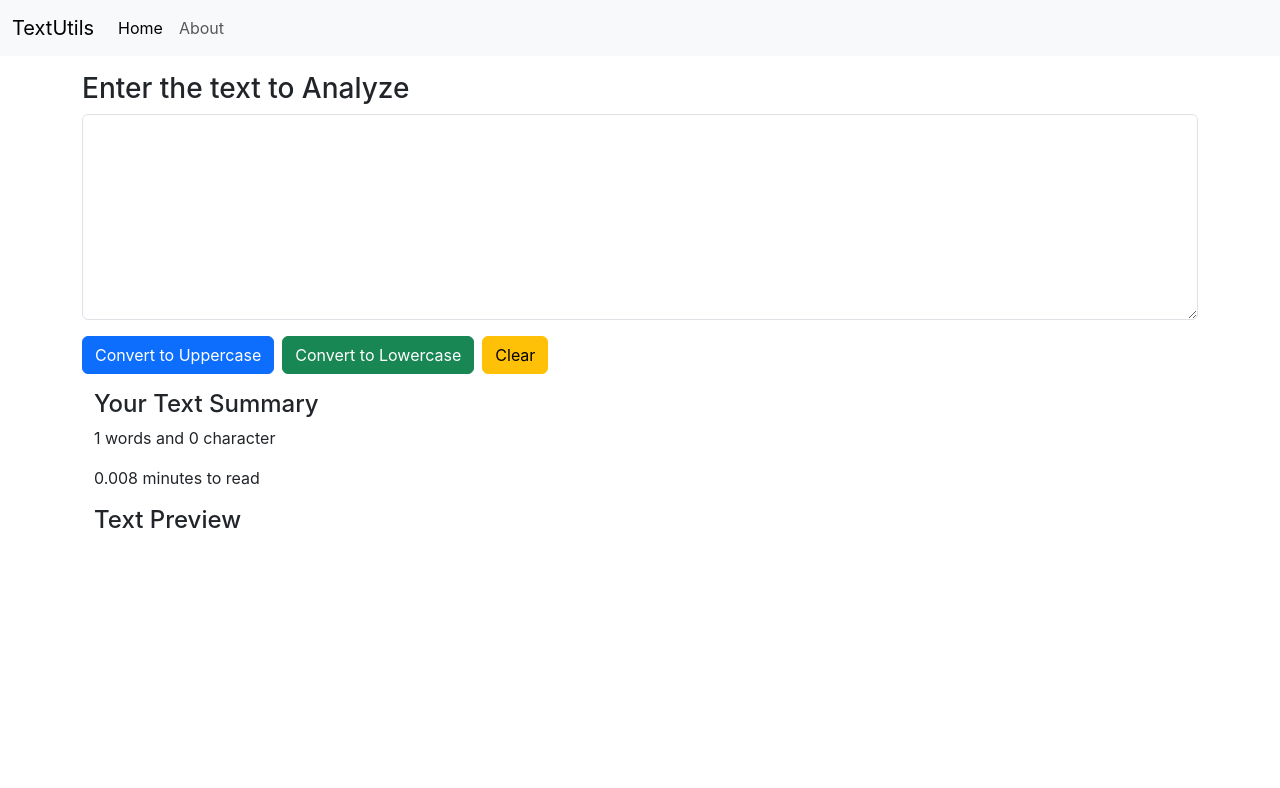
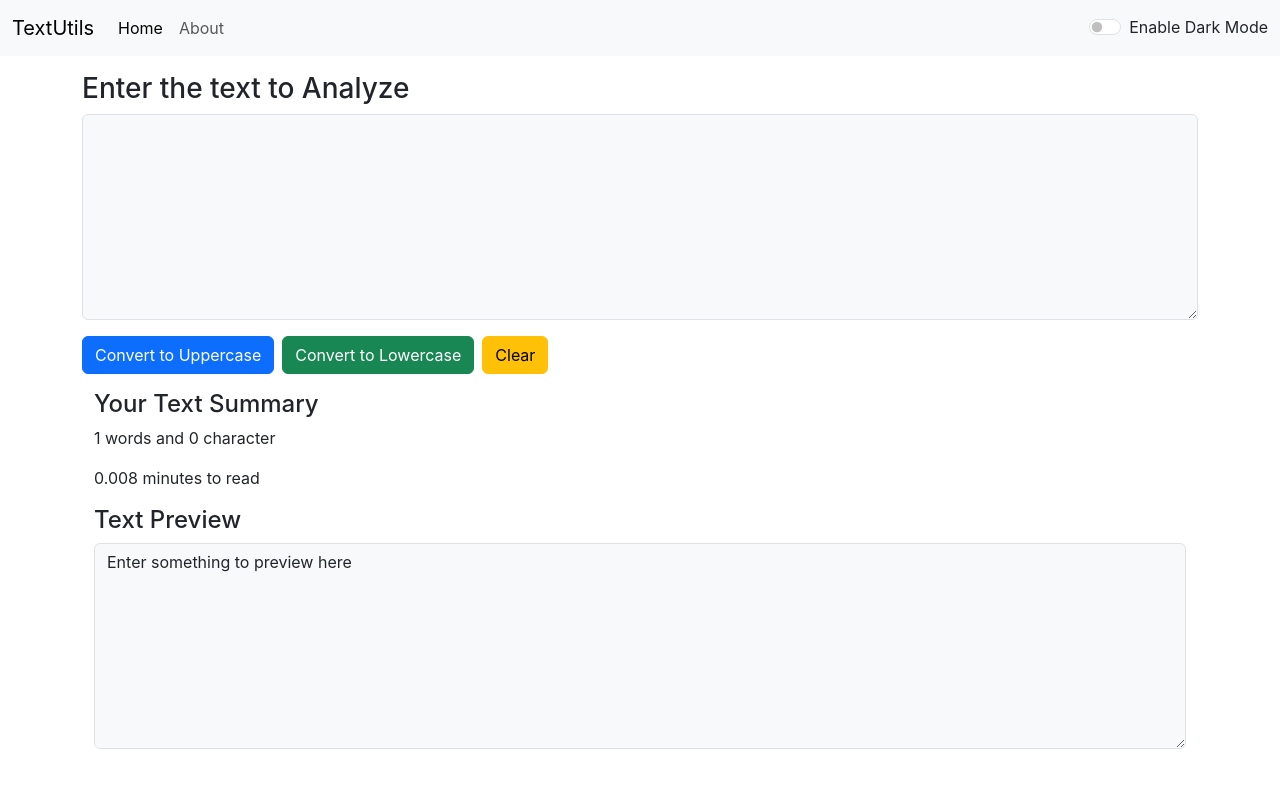
Before and after one commit to Bhautik2013/made-with-love, a React (Create React App) app: page / in a window 1280 px wide. Shown: the top 788 px of the page. Built offline with nearby package versions, Linux system fonts and the light colour scheme.

Commit message:
setup darkmode from App.js to all other pages'

```diff
--- a/src/App.js
+++ b/src/App.js
@@ -1,15 +1,34 @@
 // import logo from './logo.svg';
+import { useState } from "react";
 import "./App.css";
 // import About from "./components/About";
 import Navbar from "./components/Navbar";
 import TextForm from "./components/TextForm";
 
 function App() {
+  const [mode, setMode] = useState('light');
+  // const [textMode, settextMode] = useState('dark');
+
+  const toggleMode = ()=>{
+    if(mode === "light")
+    {
+      setMode("dark");
+      document.body.style.backgroundColor = "black";
+      // settextMode("light");
+    }
+    else
+    {
+      setMode("light");
+      document.body.style.backgroundColor = "white";
+      // settextMode("dark");
+    }
+  }
+
   return (
     <>
-      <Navbar />
+      <Navbar mode={mode} toggleMode={toggleMode}/>
       <div className="container my-3">
-        <TextForm header="Enter the text to Analyze"/>
+        <TextForm header="Enter the text to Analyze" mode={mode}/>
       </div>
       {/* <About className=""/> */}
     </>
--- a/src/components/Navbar.js
+++ b/src/components/Navbar.js
@@ -6,7 +6,7 @@ export default function Navbar(props) {
 
 
   return (
-    <nav className="navbar navbar-expand-lg bg-body-tertiary">
+    <nav className={`navbar navbar-expand-lg bg-${props.mode}`} data-bs-theme={props.mode}>
       <div className="container-fluid">
         <a className="navbar-brand" href="/">
           {props.title}
@@ -36,6 +36,10 @@ export default function Navbar(props) {
             </li>
           </ul>
 
+          <div className={`form-check form-switch text-${props.mode==='light'?'dark':'light'}`}>
+            <input className="form-check-input" type="checkbox" role="switch" id="toggleDarkMode" onClick={props.toggleMode}/>
+            <label className="form-check-label" htmlFor="toggleDarkMode">Enable {props.mode==='light'?'Dark':'Light'} Mode</label>
+        </div>
 
         </div>
       </div>
@@ -45,6 +49,7 @@ export default function Navbar(props) {
 
 Navbar.prototype = {
   title: PropTypes.string.isRequired,
+  mode:PropTypes.bool
 };
 
 Navbar.defaultProps = {
--- a/src/components/TextForm.js
+++ b/src/components/TextForm.js
@@ -25,10 +25,11 @@ export default function TextForm(props) {
   // setText("Enter Text Here");
   return (
     <>
+    <div className={`text-${props.mode==='light'?'dark':'light'}`}>
       <h3>{props.header}</h3>
       <div className="">
         <div className="mb-3">
-          <textarea value={text} className="form-control" onChange={handleMyTextOnChange} id="myBox" rows="8"></textarea>
+          <textarea value={text} className={`form-control bg-${props.mode} text-${props.mode==='light'?'dark':'light'}`} onChange={handleMyTextOnChange} id="myBox" rows="8"></textarea>
         </div>
         <button className="btn btn-primary" onClick={handleUPClick}>Convert to Uppercase</button>
         <button className="btn btn-success mx-2" onClick={handleLWClick}>Convert to Lowercase</button>
@@ -39,8 +40,10 @@ export default function TextForm(props) {
         <p>{text.split(" ").length} words and {text.length} character</p>
         <p>{0.008 * text.split(" ").length} minutes to read</p>
         <h4>Text Preview</h4>
-        {text}
+        <textarea value={text.length >0?text:'Enter something to preview here'} className={`form-control bg-${props.mode} text-${props.mode==='light'?'mute':'light'}`} id="textPreview" rows="8"></textarea>
 
+
+      </div>
       </div>
     </>
   );
```
